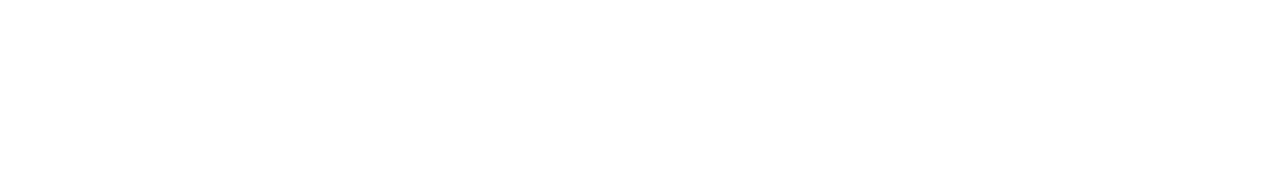
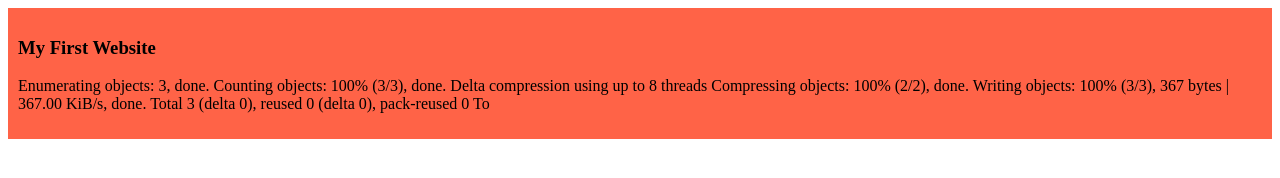
Before and after one commit to tasmimwahed/my-simple-website, a plain HTML site: page index.html in a window 1280 px wide. Drawn offline with Linux system fonts and the light colour scheme.

Commit message:
added the first blog

```diff
--- a/index.html
+++ b/index.html
@@ -4,8 +4,20 @@
     <meta charset="UTF-8">
     <meta name="viewport" content="width=device-width, initial-scale=1.0">
     <title>My simple Website</title>
+    <link rel="stylesheet" href="styles/blog.css">
 </head>
 <body>
-
+    <div>
+        <h3>My First Website</h3>
+        <p>
+            Enumerating objects: 3, done.
+Counting objects: 100% (3/3), done.
+Delta compression using up to 8 threads
+Compressing objects: 100% (2/2), done.
+Writing objects: 100% (3/3), 367 bytes | 367.00 KiB/s, done.
+Total 3 (delta 0), reused 0 (delta 0), pack-reused 0
+To
+        </p>
+    </div>
 </body>
 </html>
--- /dev/null
+++ b/styles/blog.css
@@ -0,0 +1,4 @@
+div{
+    background-color: tomato;
+    padding: 10px;
+}
```
